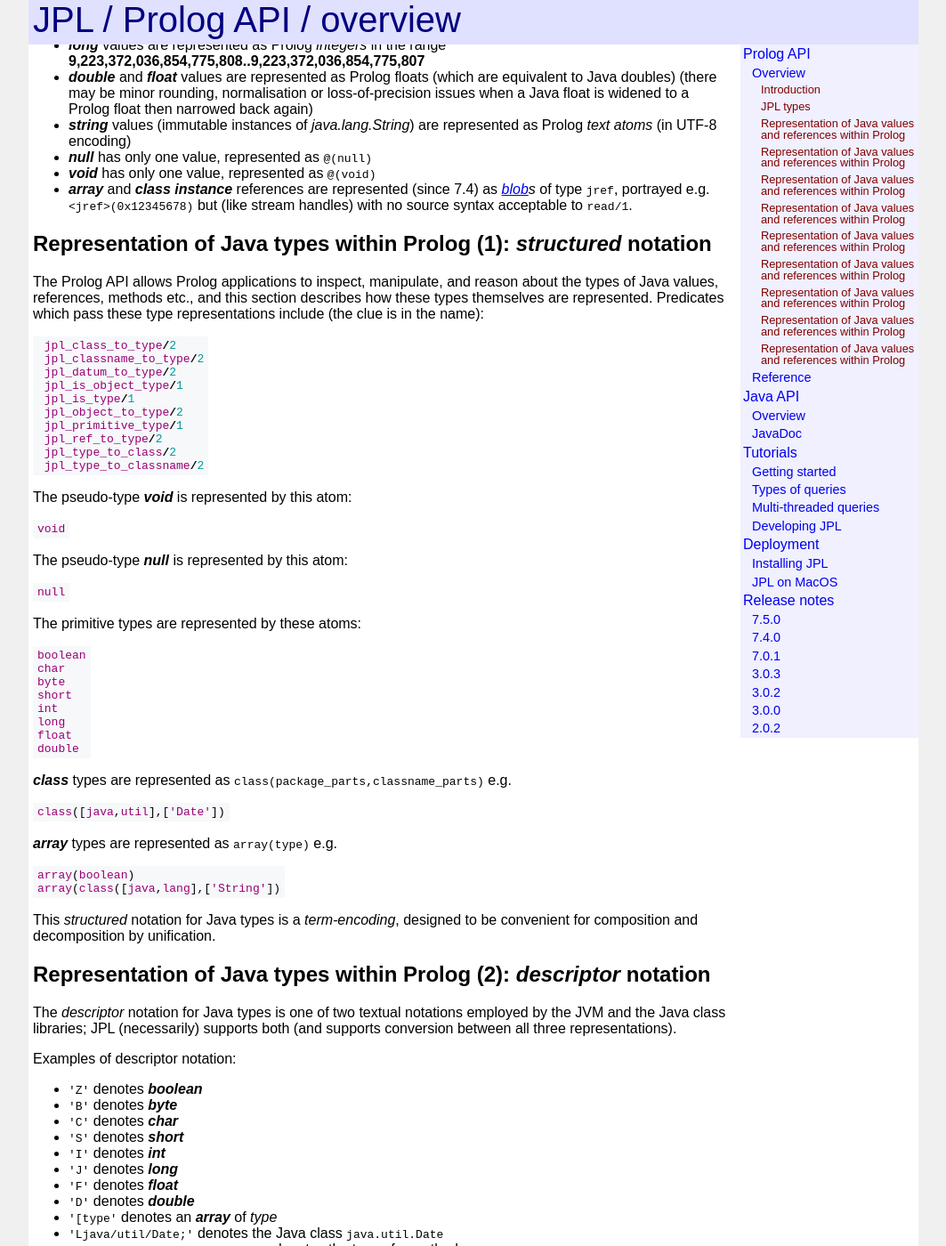
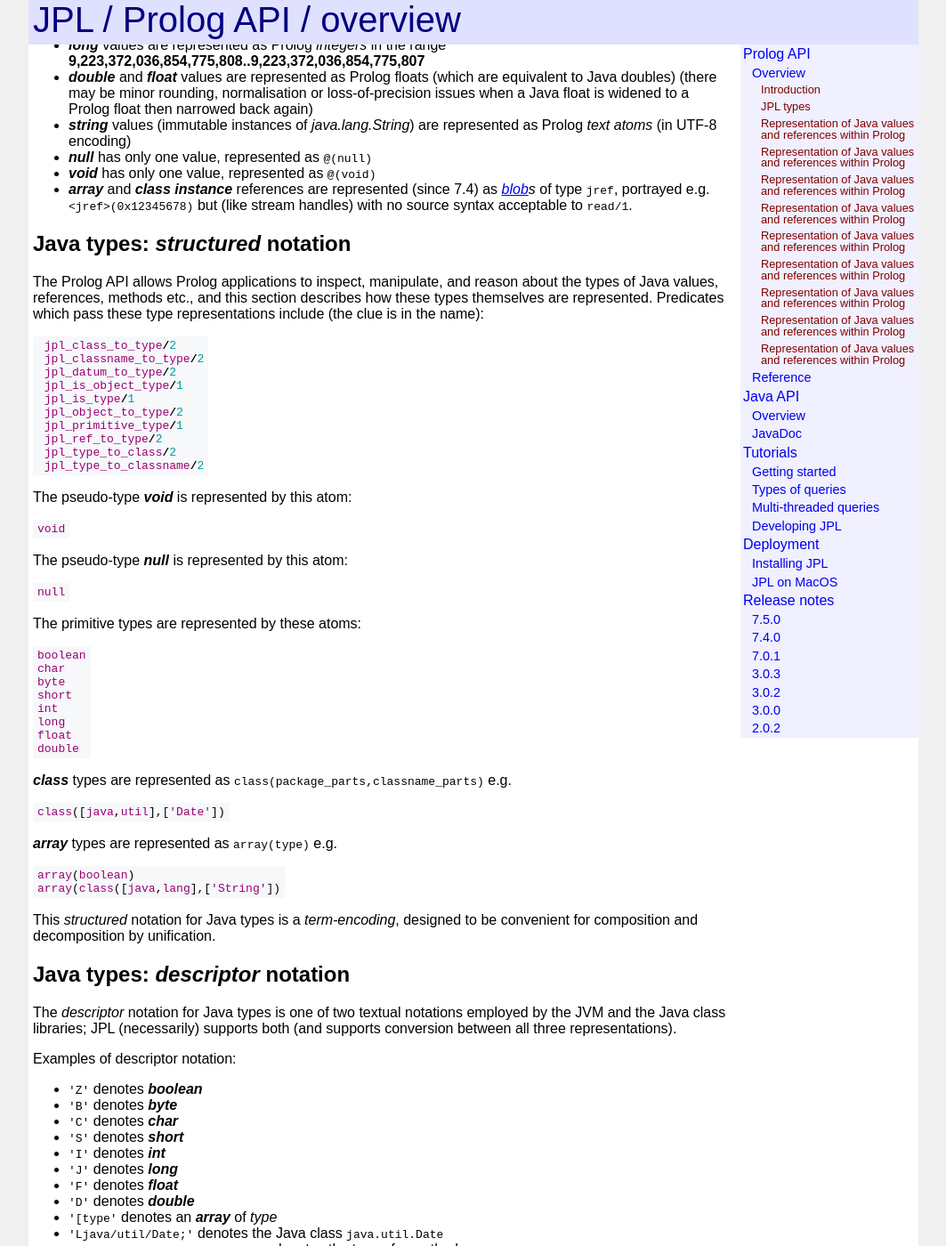
Before and after one commit to anionic/jpl-nav, a Jekyll site: the page built from docs/PrologApiOverview.md, in a window 1280 px wide and 1400 px high, scrolled down 1767 px. Shown: the whole window at 89% size, without its empty margins (108-1171 px from the left). Built offline with Jekyll 4.4.1, drawn with Linux system fonts in a browser that asks for light colours; our own code applies the rules of GitHub Pages for plain Markdown files; some of the changed text lies outside the part shown.

Commit message:
Update PrologApiOverview.md

```diff
--- a/docs/PrologApiOverview.md
+++ b/docs/PrologApiOverview.md
@@ -81,7 +81,7 @@ Instances of JPL types are represented within Prolog as follows:
 -   ***void*** has only one value, represented as `@(void)`
 -   ***array*** and ***class instance*** references are represented (since 7.4) as *[blob](http://www.swi-prolog.org/pldoc/man?predicate=blob/2)s* of type `jref`, portrayed e.g. `<jref>(0x12345678)` but (like stream handles) with no source syntax acceptable to `read/1`.
 
-## Representation of Java types within Prolog (1): *structured* notation
+## Java types: *structured* notation
 
 The Prolog API allows Prolog applications to inspect, manipulate, and reason about the types of Java values, references, methods etc., and this section describes how these types themselves are represented.
 Predicates which pass these type representations include (the clue is in the name):
@@ -139,7 +139,7 @@ array(class([java,lang],['String'])
 
 This *structured* notation for Java types is a *term-encoding*, designed to be convenient for composition and decomposition by unification.
 
-## Representation of Java types within Prolog (2): *descriptor* notation
+## Java types: *descriptor* notation
 
 The *descriptor* notation for Java types is one of two textual notations employed by the JVM and the Java class libraries; JPL (necessarily) supports both (and supports conversion between all three representations).
 
@@ -157,7 +157,7 @@ Examples of descriptor notation:
 -   `'Ljava/util/Date;'` denotes the Java class `java.util.Date`
 -   `'(argument_types)return_type'` denotes the type of a method
 
-## Representation of Java types within Prolog (3): *classname* notation
+## Java types: *classname* notation
 
 The *classname* notation for Java types is the other textual notation employed by the JVM and the Java class libraries. It is a (seemingly unnecessary) variation on the *descriptor* notation, used by a few JNI
 routines. It has the slight advantage that, in the case of simple class types only, it resembles the Java source text notation for classes. This representation is supported only because certain JNI functions use it; it is used within JPL's implementation of `jpl_call/4` etc. You may encounter this notation when tracing JPL activity, but otherwise you need not know about it.
```
